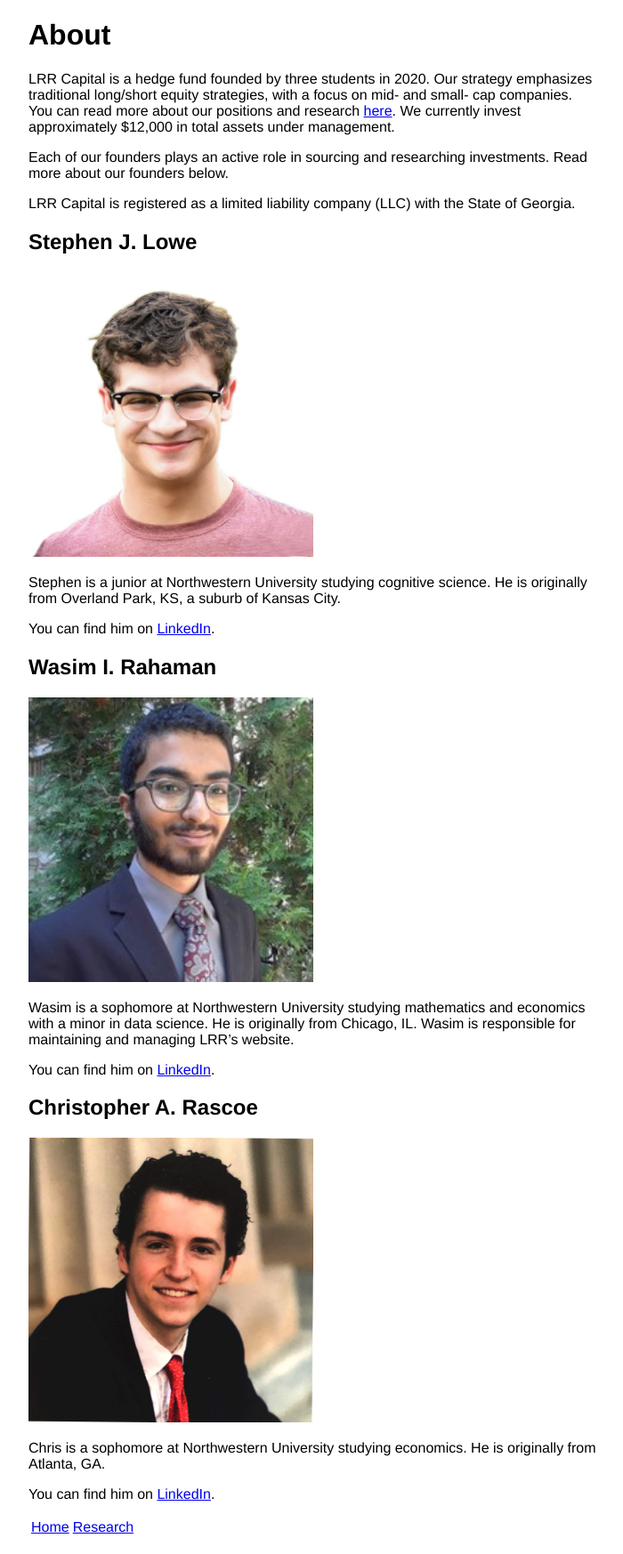
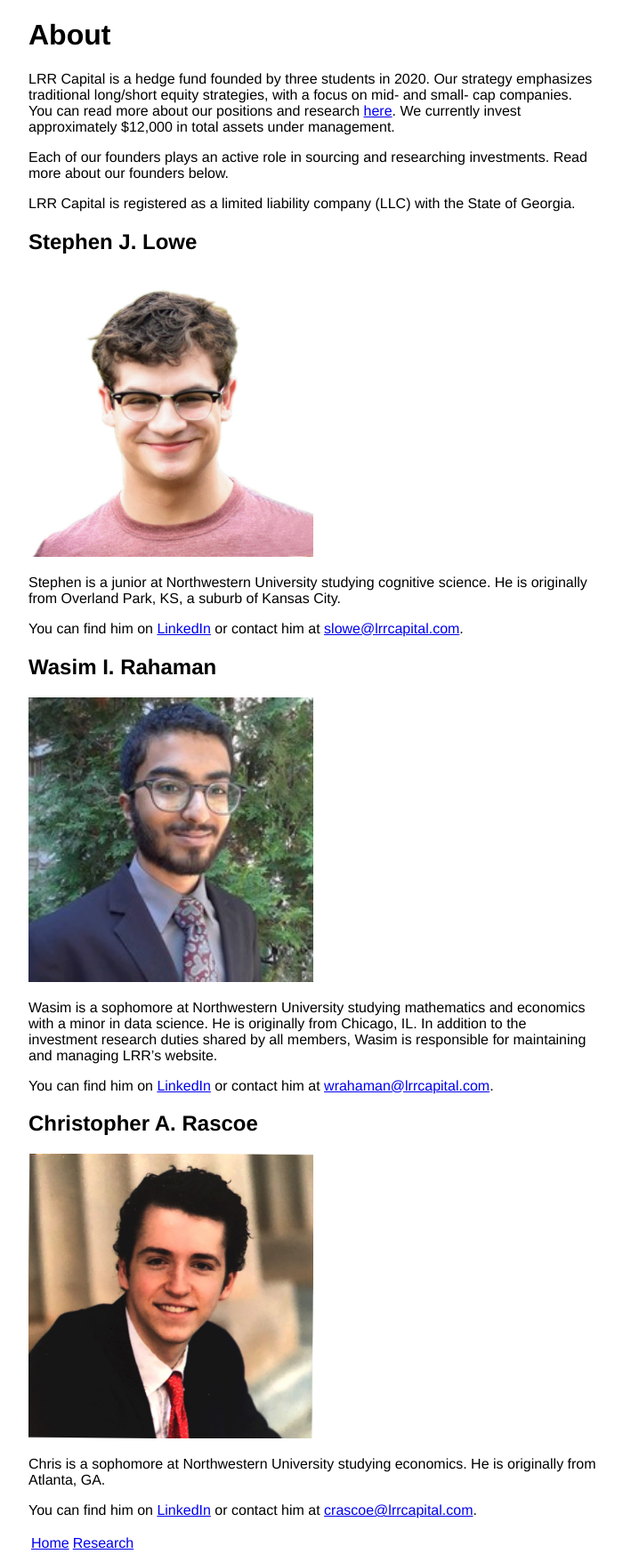
Before and after one commit to lrr-capital/lrr-capital, a Jekyll site: the page built from about.md, in a window 1280 px wide. Shown: the whole page at 89% size, without its empty margins (288-988 px from the left). Built offline with Jekyll 4.4.1, drawn with Linux system fonts in a browser that asks for light colours.

Commit message:
Update about.md

```diff
--- a/about.md
+++ b/about.md
@@ -16,16 +16,16 @@ LRR Capital is registered as a limited liability company (LLC) with the State of
 
 Stephen is a junior at Northwestern University studying cognitive science. He is originally from Overland Park, KS, a suburb of Kansas City.
 
-You can find him on <a href="https://www.linkedin.com/in/stephen-lowe-bb1876180/">LinkedIn</a>.
+You can find him on <a href="https://www.linkedin.com/in/stephen-lowe-bb1876180/">LinkedIn</a> or contact him at <a href="mailto: slowe@lrrcapital.com"> slowe@lrrcapital.com</a>.
 
 
 ## Wasim I. Rahaman
 
 <img src="/images/wasim-1.jpg" alt="Wasim" width="150"/>
 
-Wasim is a sophomore at Northwestern University studying mathematics and economics with a minor in data science. He is originally from Chicago, IL. Wasim is responsible for maintaining and managing LRR's website.
+Wasim is a sophomore at Northwestern University studying mathematics and economics with a minor in data science. He is originally from Chicago, IL. In addition to the investment research duties shared by all members, Wasim is responsible for maintaining and managing LRR's website.
 
-You can find him on <a href="https://www.linkedin.com/in/wasim-rahaman/">LinkedIn</a>.
+You can find him on <a href="https://www.linkedin.com/in/wasim-rahaman/">LinkedIn</a> or contact him at <a href="mailto: wrahaman@lrrcapital.com">wrahaman@lrrcapital.com</a>.
 
 
 ## Christopher A. Rascoe
@@ -34,7 +34,7 @@ You can find him on <a href="https://www.linkedin.com/in/wasim-rahaman/">LinkedI
 
 Chris is a sophomore at Northwestern University studying economics. He is originally from Atlanta, GA.
 
-You can find him on <a href="https://www.linkedin.com/in/christopher-rascoe">LinkedIn</a>.
+You can find him on <a href="https://www.linkedin.com/in/christopher-rascoe">LinkedIn</a> or contact him at <a href="mailto:crascoe@lrrcapital.com">crascoe@lrrcapital.com</a>.
 
 
 <a href="/index">Home</a> | <a href="/research">Research</a>
```
